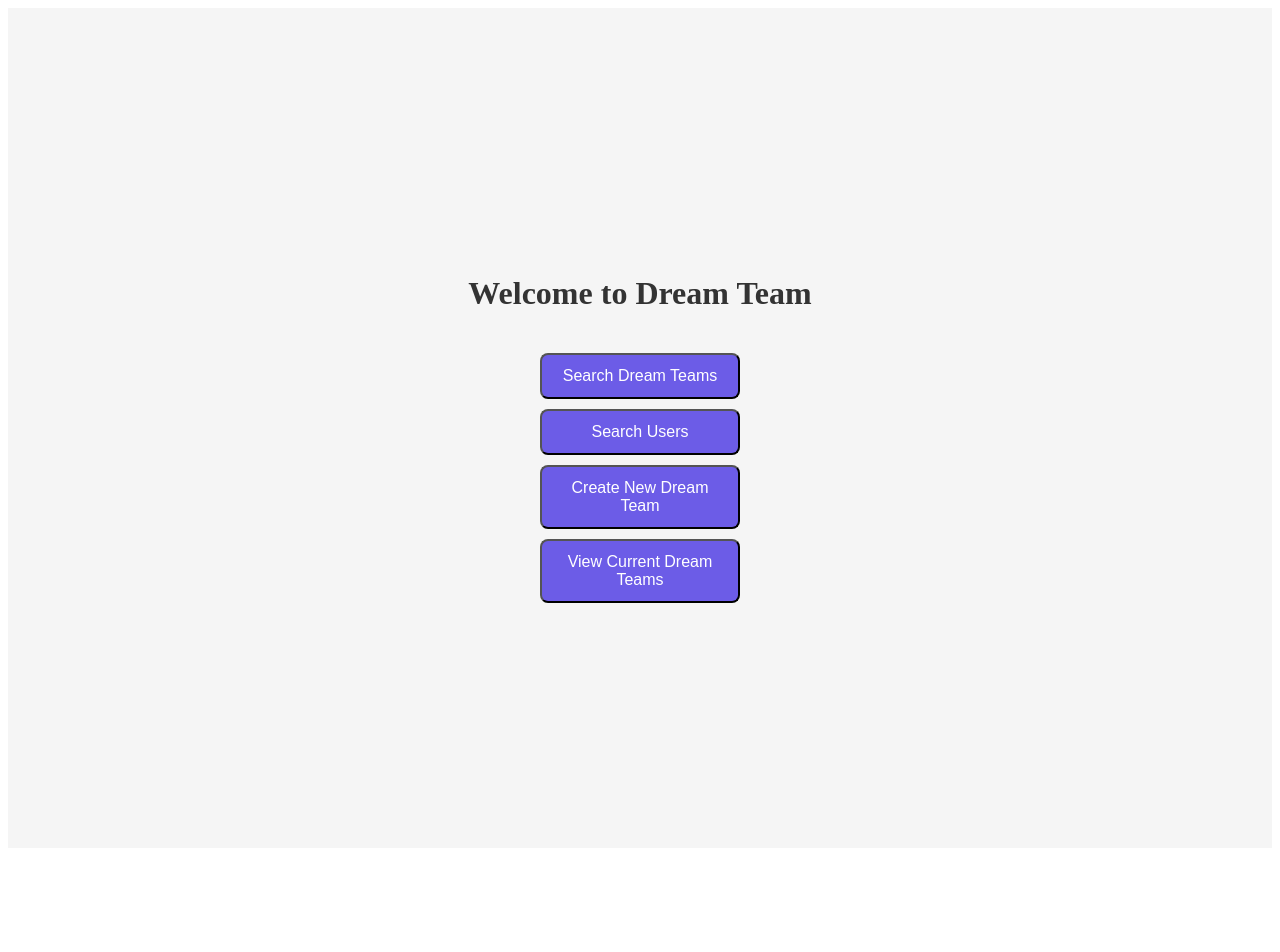
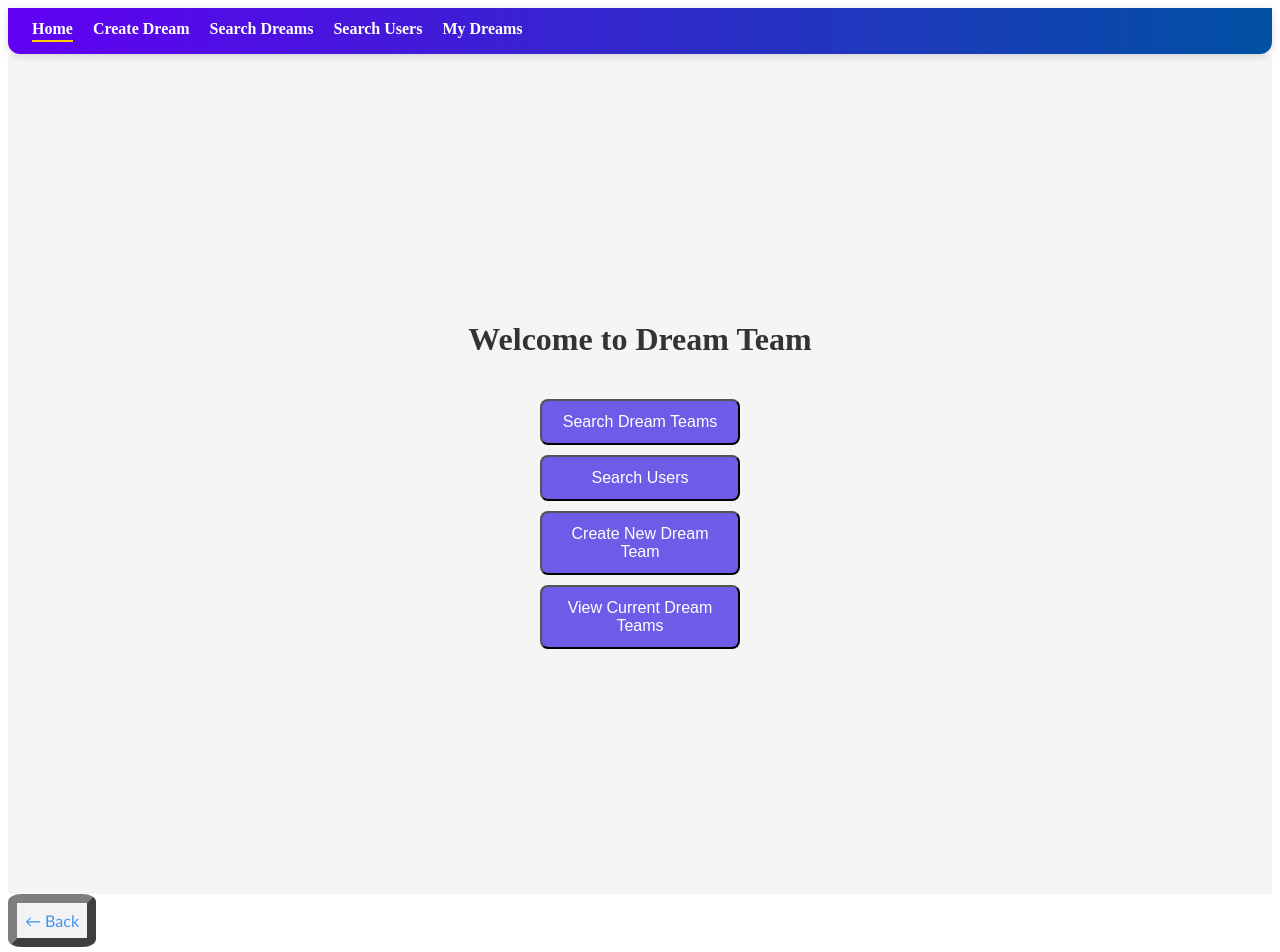
Before and after one commit to Rowan7401/dream-team, a Next.js app: page /dreamTeamLanding in a window 1280 px wide. Shown: the top 952 px of the page. Before the commit the page ends 856 px from the top, so only its background shows below. Built offline with nearby package versions, Linux system fonts and the light colour scheme.

Commit message:
New Features
Add navbar, backbutton, some styling

```diff
--- /dev/null
+++ b/src/components/backButton.tsx
@@ -0,0 +1,14 @@
+"use client";
+
+import { useRouter } from "next/navigation";
+import styles from "@/styles/BackButton.module.css"; // We'll create this next
+
+export default function BackButton() {
+  const router = useRouter();
+
+  return (
+    <button className={styles.backButton} onClick={() => router.back()}>
+      ← Back
+    </button>
+  );
+}
--- /dev/null
+++ b/src/components/navbar.tsx
@@ -0,0 +1,35 @@
+"use client";
+
+import Link from "next/link";
+import { usePathname } from "next/navigation";
+import styles from "@/styles/Navbar.module.css";
+
+export default function Navbar() {
+  const pathname = usePathname();
+
+  const navLinks = [
+    { href: "/dreamTeamLanding", label: "Home" },
+    { href: "/createNewDream", label: "Create Dream" },
+    { href: "/searchDreams", label: "Search Dreams" },
+    { href: "/searchUsers", label: "Search Users" },
+    { href: "/currentDreams", label: "My Dreams" },
+  ];
+
+  return (
+    <nav className={styles.navbar}>
+      <div className={styles.navLinks}>
+        {navLinks.map((link) => (
+          <Link
+            key={link.href}
+            href={link.href}
+            className={`${styles.navLink} ${
+              pathname === link.href ? styles.active : ""
+            }`}
+          >
+            {link.label}
+          </Link>
+        ))}
+      </div>
+    </nav>
+  );
+}
--- a/src/pages/createNewDream.tsx
+++ b/src/pages/createNewDream.tsx
@@ -6,6 +6,8 @@ import { db, auth } from "@/lib/firebaseConfig";
 import { collection, updateDoc, addDoc, getDoc, getDocs, doc } from "firebase/firestore";
 
 import { useRouter } from "next/navigation";
+import Navbar from "@/components/navbar";
+import BackButton from "@/components/backButton";
 import styles from "@/styles/CreateNewDream.module.css";
 
 function normalizeInput(pick: string): string {
@@ -129,6 +131,7 @@ export default function CreateNewDream() {
 
 
   return (
+    <><Navbar />
       <div className={styles.container}>
         <h1 className={styles.title}>Create a New Dream Team</h1>
         <form onSubmit={handleSubmit} className={styles.form}>
@@ -194,5 +197,7 @@ export default function CreateNewDream() {
           </button>
         </form>
       </div>
+      <BackButton/>
+    </>
   );
 }
--- a/src/pages/currentDreams.tsx
+++ b/src/pages/currentDreams.tsx
@@ -6,6 +6,8 @@ import { db, auth } from "@/lib/firebaseConfig";
 import { collection, query, where, getDocs, doc, getDoc } from "firebase/firestore";
 
 import { useParams, useRouter } from "next/navigation";
+import Navbar from "@/components/navbar";
+import BackButton from "@/components/backButton";
 import styles from "@/styles/CurrentDreams.module.css";
 
 interface DreamTeam {
@@ -78,6 +80,7 @@ export default function CurrentDreams() {
 
 
   return (
+    <><Navbar />
       <div className={styles.container}>
         <h1 className={styles.title}>{username}'s Dream Teams</h1>
 
@@ -103,5 +106,7 @@ export default function CurrentDreams() {
           Back to Home
         </button>
       </div>
+      <BackButton/>
+    </>
   );
 }
--- a/src/pages/dreamTeamLanding.tsx
+++ b/src/pages/dreamTeamLanding.tsx
@@ -1,12 +1,15 @@
 "use client";
 
 import { useRouter } from "next/navigation";
+import Navbar from "@/components/navbar";
+import BackButton from "@/components/backButton";
 import styles from "@/styles/DreamTeamLanding.module.css";
 
 export default function DreamTeamLanding() {
   const router = useRouter();
 
   return (
+    <><Navbar />
       <div className={styles.container}>
         <header className={styles.header}>
           <h1 className={styles.title}>Welcome to Dream Team</h1>
@@ -39,5 +42,7 @@ export default function DreamTeamLanding() {
           </button>
         </main>
       </div>
+      <BackButton/>
+    </>
   );
 }
--- a/src/pages/userTeams/[username]/index.tsx
+++ b/src/pages/userTeams/[username]/index.tsx
@@ -2,6 +2,9 @@
 
 import { useRouter } from "next/router";
 import { useEffect, useState } from "react";
+import Navbar from "@/components/navbar";
+import BackButton from "@/components/backButton";
+
 import { db } from "@/lib/firebaseConfig";
 import { collection, query, where, getDocs } from "firebase/firestore";
 
@@ -51,6 +54,7 @@ export default function UserTeamsPage() {
   if (teams.length === 0) return <p>{username} has no dream teams yet.</p>;
 
   return (
+    <><Navbar />
       <div>
         <h1>Dream Teams by {username}</h1>
         {teams.map((team) => (
@@ -65,5 +69,7 @@ export default function UserTeamsPage() {
           </div>
         ))}
       </div>
+      <BackButton/>
+    </>
   );
 }
--- /dev/null
+++ b/src/styles/BackButton.module.css
@@ -0,0 +1,14 @@
+.backButton {
+    opacity: 75%;
+    border-radius: 15%;
+    border-width: 0.6rem;
+    color: #0070f3;
+    font-size: 1rem;
+    font-family:'Gill Sans', 'Gill Sans MT', Calibri, 'Trebuchet MS', sans-serif;
+    cursor: pointer;
+    padding: 0.5rem;
+  }
+
+  .backButton:hover {
+    color: #ffffff;
+  }
--- /dev/null
+++ b/src/styles/Navbar.module.css
@@ -0,0 +1,34 @@
+.navbar {
+  background: linear-gradient(90deg, #6100f3, #0051a3);
+  padding: 12px 24px;
+  display: flex;
+  align-items: center;
+  justify-content: space-between;
+  box-shadow: 0 2px 8px rgba(0, 0, 0, 0.15);
+  border-radius: 0 0 12px 12px;
+  position: sticky;
+  top: 0;
+  z-index: 100;
+}
+
+.navLinks {
+  display: flex;
+  gap: 20px;
+}
+
+.navLink {
+  color: rgb(255, 255, 255);
+  text-decoration: none;
+  font-weight: 600;
+  font-size: 1rem;
+  transition: color 0.3s ease;
+}
+
+.navLink:hover {
+  color: #ffcc00;
+}
+
+.active {
+  border-bottom: 2px solid #ffcc00;
+  padding-bottom: 2px;
+}
```
Also changed, not shown: src/pages/searchDreams.tsx (+6 -1 lines), src/pages/searchUsers.tsx (+7 -0 lines), src/pages/signup.tsx (+6 -1 lines). Lines whose indentation alone changed are shown as unchanged.
